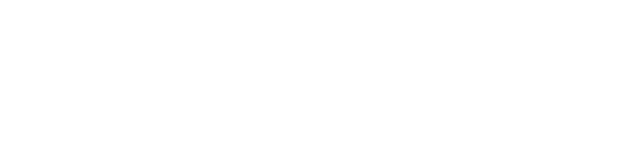
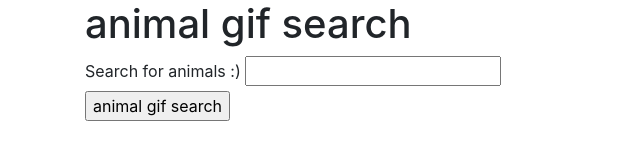
Before and after one commit to alfredo195/gif-search, a plain HTML site: page index.html in a window 1280 px wide. Shown: the whole page, without its empty margins (0-640 px from the left). Drawn offline with nearby package versions, Linux system fonts and the light colour scheme.

```diff
--- a/index.html
+++ b/index.html
@@ -5,8 +5,22 @@
     <meta name="viewport" content="width=device-width, initial-scale=1.0">
     <meta http-equiv="X-UA-Compatible" content="ie=edge">
     <title>animal gif search</title>
+    <link rel="stylesheet" href="https://cdnjs.cloudflare.com/ajax/libs/twitter-bootstrap/4.0.0/css/bootstrap.min.css" />
 </head>
 <body>
+    <div class = "container">
+        <h1>animal gif search </h1>
+
+
+        <form id= "animal-form">
+            <label for="animal-input"> Search for animals :)</label>
+            <input type="text" id = "animal-input"><br>
+            <input id="find-animal" type="submit" value="animal gif search">
+        </form>
+
+        <div id="animal-view"></div>
+
+    </div>
 
 </body>
 </html>
```
